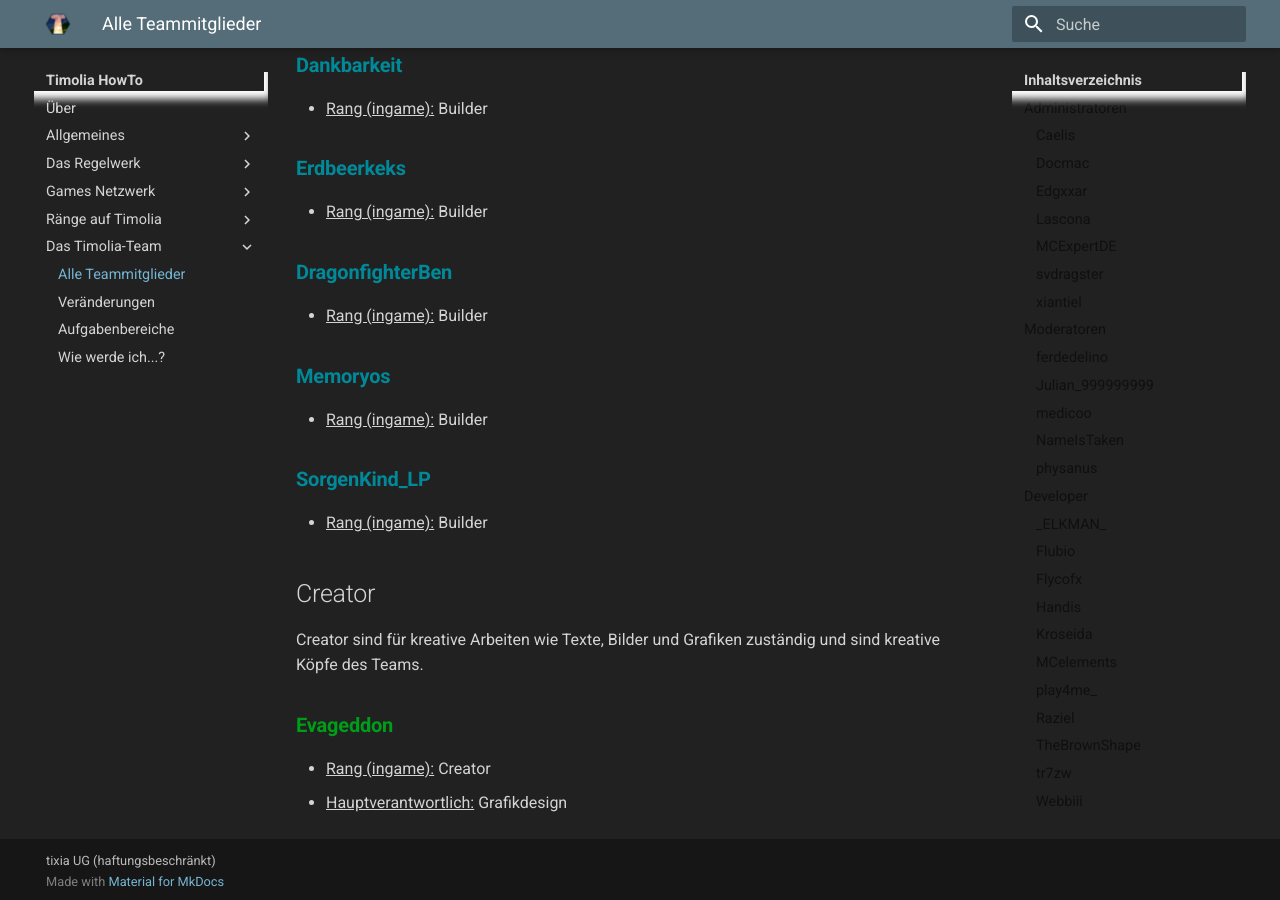
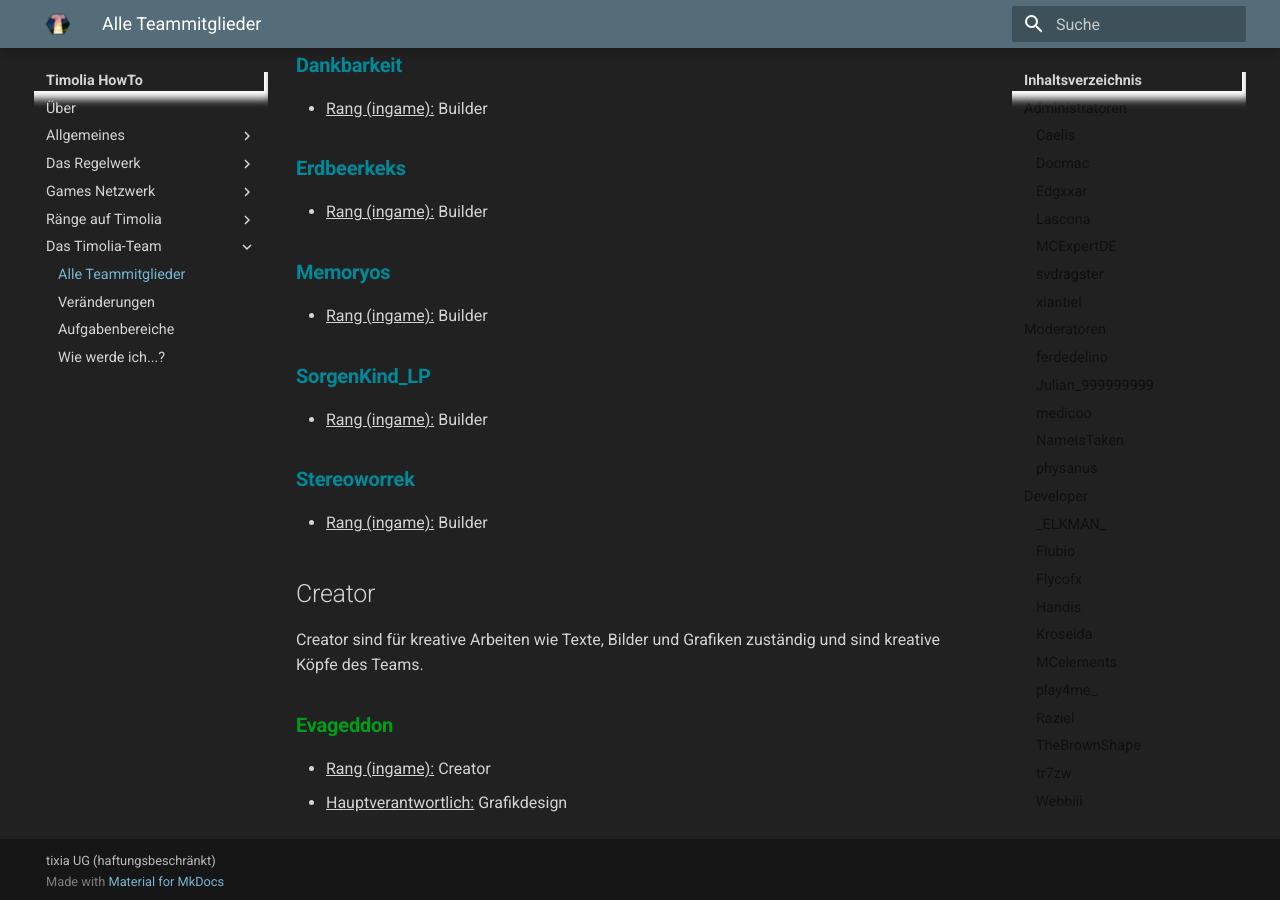
Before and after one commit to TimoliaDE/HowTo, an MkDocs documentation site: the page built from docs/team/members.md, in a window 1280 px wide and 900 px high, scrolled down 6911 px. Built offline with MkDocs 1.6.1 and Material for MkDocs 9.7.7, drawn with Linux system fonts in a browser that asks for light colours; old or Windows-style settings are respelled for this version of MkDocs.

Commit message:
DragonfighterBen -> Stereoworrek

```diff
--- a/docs/team/members.md
+++ b/docs/team/members.md
@@ -197,13 +197,13 @@ Sie sind für die Arenen und Maps des Timolia-Netzwerkes verantwortlich und entw
 ### <strong><span class='builder'>Erdbeerkeks</span></strong>
 - <u>Rang (ingame):</u> Builder
 
-### <strong><span class='builder'>DragonfighterBen</span></strong>
-- <u>Rang (ingame):</u> Builder
-
 ### <strong><span class='builder'>Memoryos</span></strong>
 - <u>Rang (ingame):</u> Builder
 
 ### <strong><span class='builder'>SorgenKind_LP</span></strong>
+- <u>Rang (ingame):</u> Builder
+
+### <strong><span class='builder'>Stereoworrek</span></strong>
 - <u>Rang (ingame):</u> Builder
 
 
```
